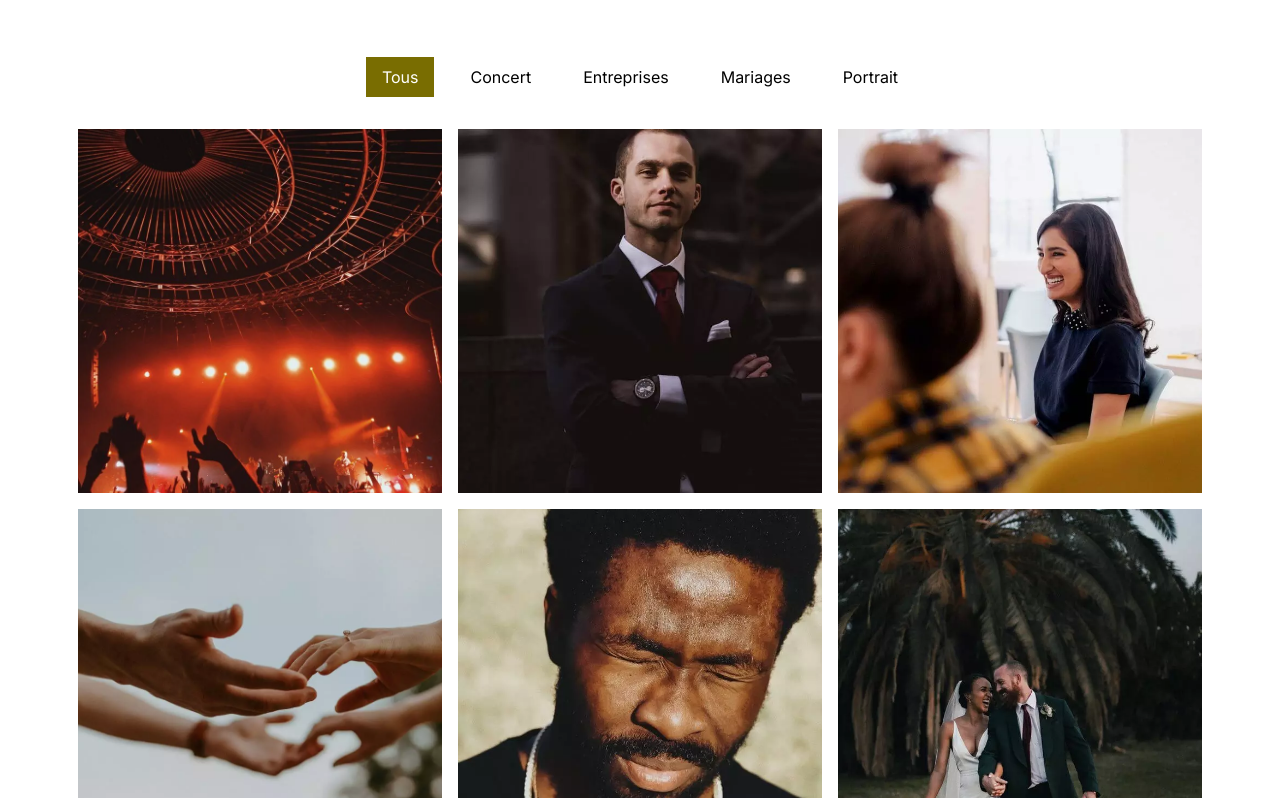
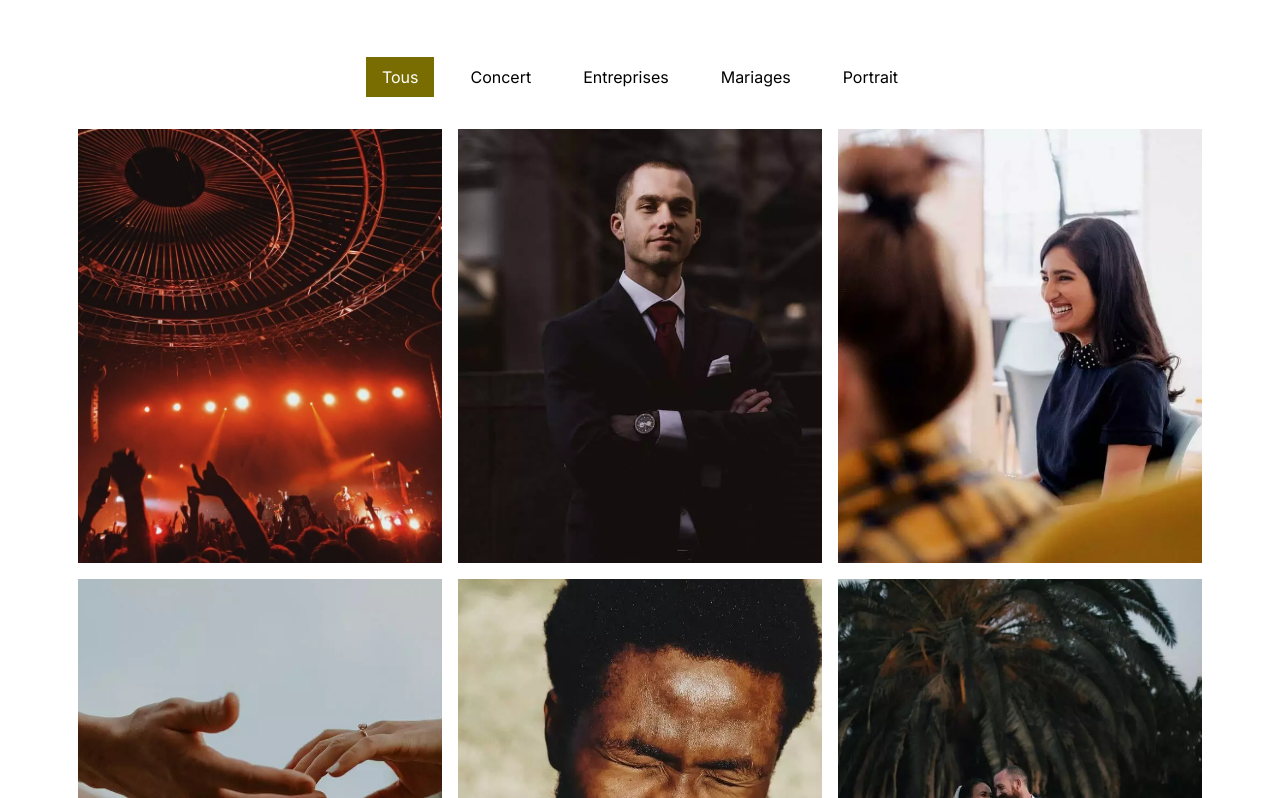
Before and after one commit to Darknessson69008/P9, a plain HTML site: page index.html in a window 1280 px wide. Shown: the part 1482-2280 px from the top of the page. Drawn offline with nearby package versions, Linux system fonts and the light colour scheme.

Commit message:
modified:   Modele+rapport+d'optimisation.odt 	modified:   assets/style.css

```diff
--- a/assets/style.css
+++ b/assets/style.css
@@ -40,6 +40,7 @@ body {
 
 .social-link img {
 	width: 20px;
+	height: 20px;
 }
 
 #about {
@@ -69,7 +70,7 @@ body {
 
 .picture img {
 	width: 100%;
-
+	height: 100%;
 }
 #about-me {
 	flex: 2
@@ -110,16 +111,11 @@ body {
 	margin-bottom: 0 !important;
 	padding: 0;
 }
-.item-column::after{
-	content: "";
-	display: block;
-	padding-bottom: 100%;
 
-}
 .gallery-item {
-	position: absolute;
-	width: 100%;
-	height: 100%;
+	position: relative;
+	width: 450px;
+	height: 450px;
 	object-fit: cover;
 	padding: .5em;
 }
```
Also changed, not shown: 1 other file.
